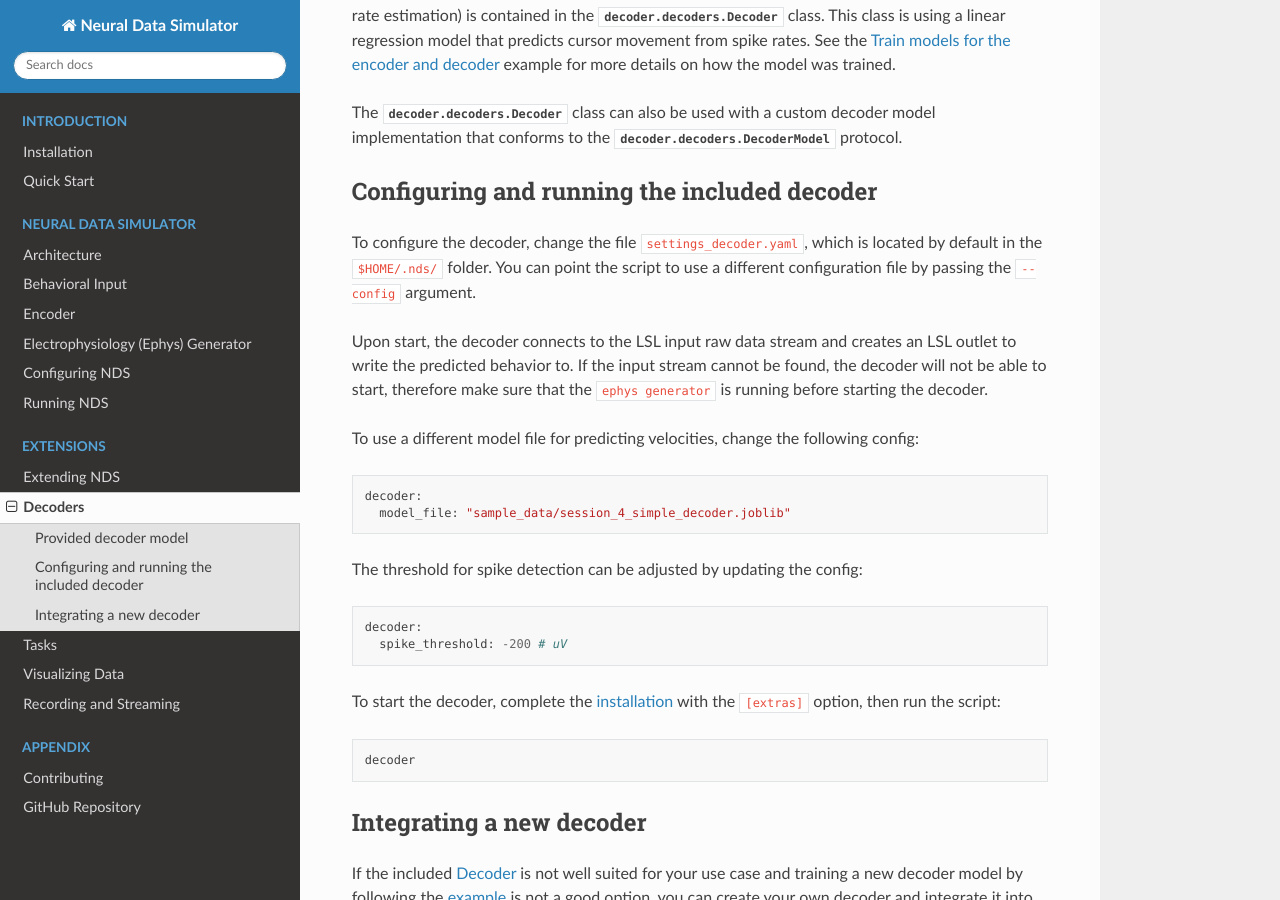
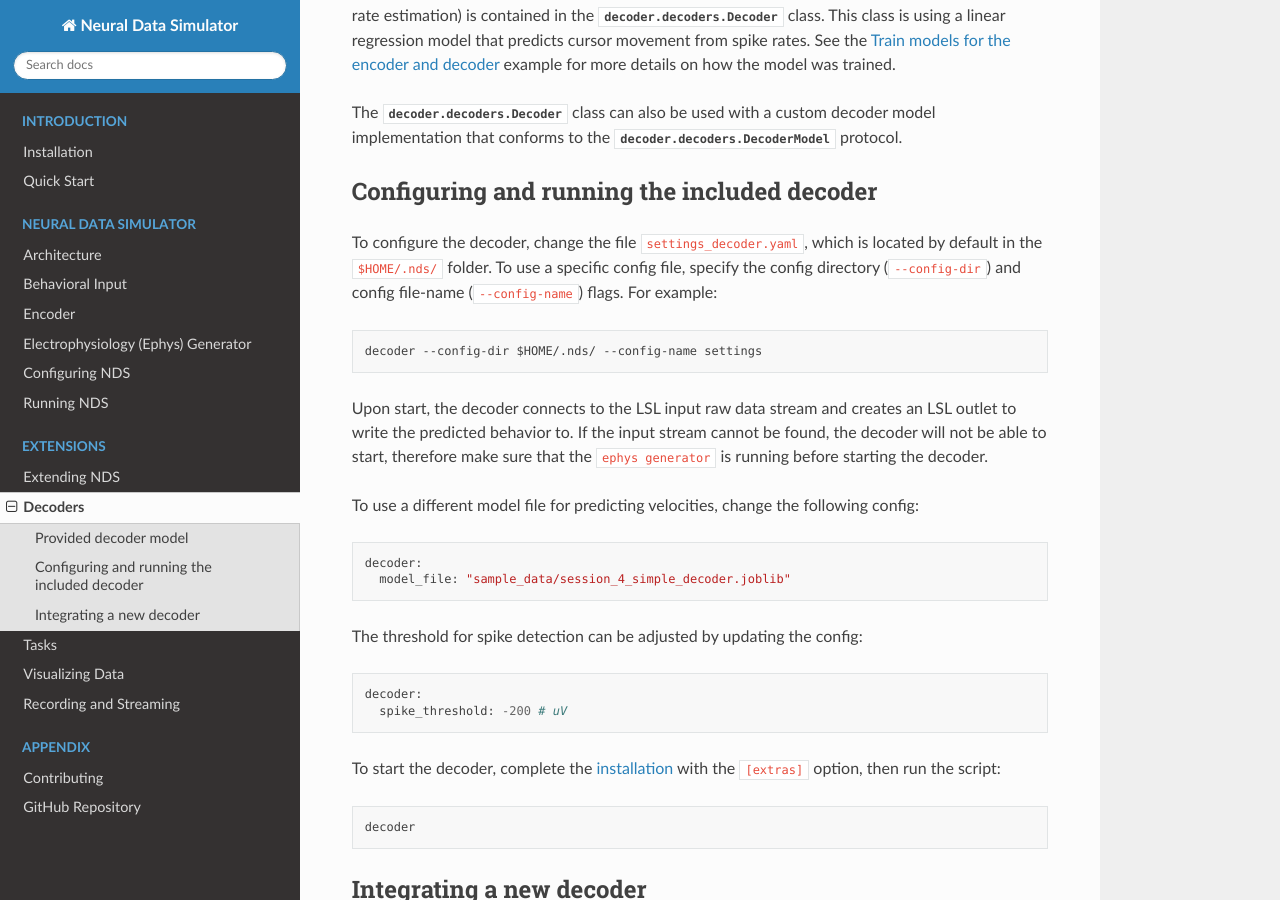
Before and after one commit to agencyenterprise/neural-data-simulator, a Sphinx documentation site: the page built from docs/source/decoders.md, in a window 1280 px wide and 900 px high, scrolled down 454 px. Built offline with Sphinx 7.4.7 and the Read the Docs theme 2.0.0, drawn with Linux system fonts in a browser that asks for light colours; pages that are not in the unit, such as notebooks, are missing from menus.

Commit message:
Fix typo in config location

````diff
--- a/docs/source/decoders.md
+++ b/docs/source/decoders.md
@@ -12,7 +12,10 @@ The {class}`decoder.decoders.Decoder` class can also be used with a custom decod
 
 ## Configuring and running the included decoder
 
-To configure the decoder, change the file `settings_decoder.yaml`, which is located by default in the `$HOME/.nds/` folder. You can point the script to use a different configuration file by passing the `--config` argument.
+To configure the decoder, change the file `settings_decoder.yaml`, which is located by default in the `$HOME/.nds/` folder.  To use a specific config file, specify the config directory (`--config-dir`) and config file-name (`--config-name`) flags. For example:
+```
+decoder --config-dir $HOME/.nds/ --config-name settings
+```
 
 Upon start, the decoder connects to the LSL input raw data stream and creates an LSL outlet to write the predicted behavior to. If the input stream cannot be found, the decoder will not be able to start, therefore make sure that the `ephys generator` is running before starting the decoder.
 
````
